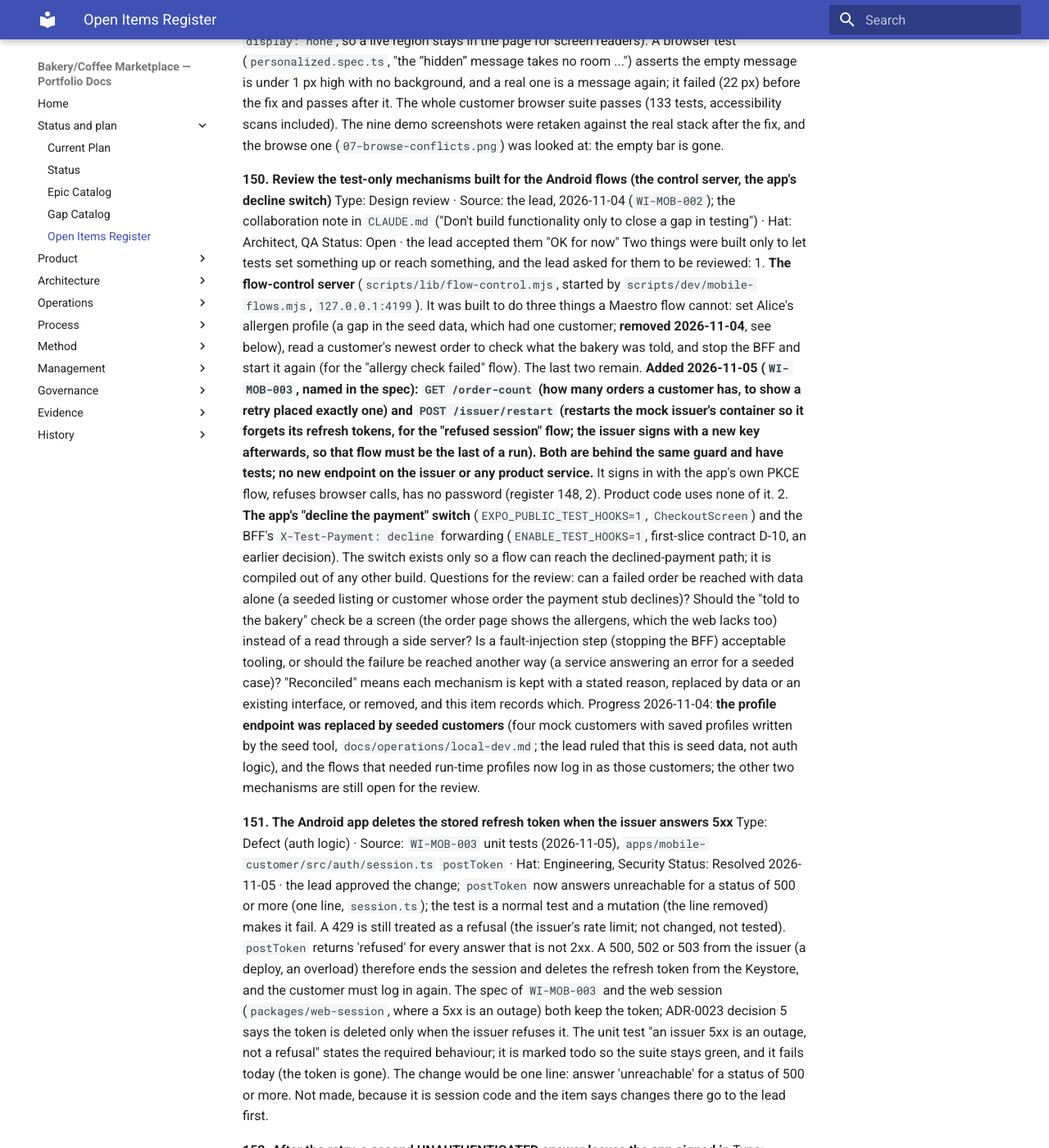
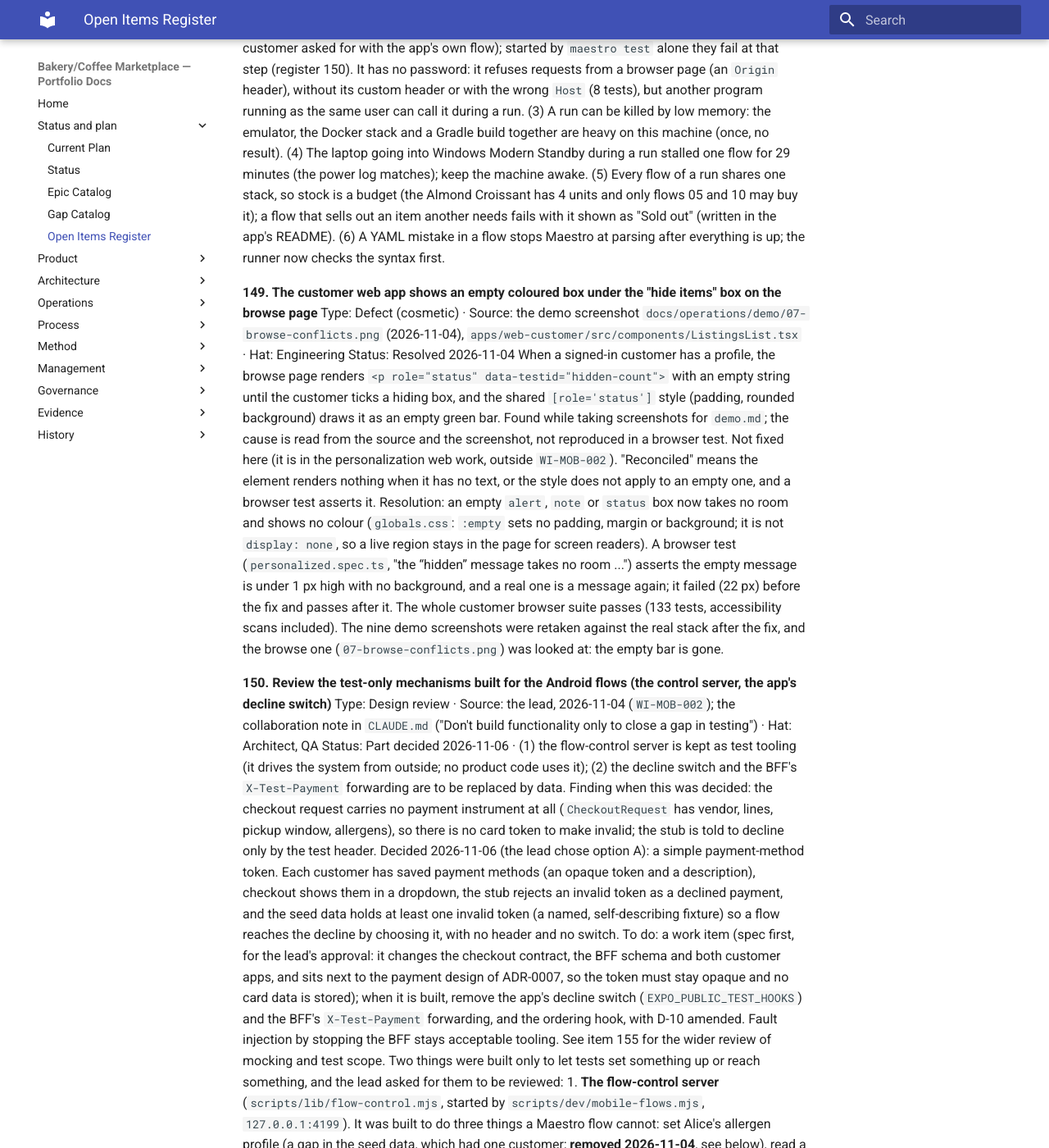
Before and after one commit to benjamin-hedrick/bakery-marketplace, an MkDocs documentation site: the page built from docs/governance/open-items-register.md, in a window 1280 px wide and 1400 px high, scrolled down 50431 px. Shown: the whole window at 82% size. Built offline with MkDocs 1.6.1 and Material for MkDocs 9.7.7, drawn with Linux system fonts in a browser that asks for light colours; some of the changed text lies outside the part shown.

Commit message:
Register: decisions of the 2026-11-06 walk-through (118, 120, 122, 131, 132, 137, 150, 152) and new item 155 (review of mocking and test scope); STATUS.md regenerated
Co-Authored-By: Claude Sonnet 5.5 <noreply@anthropic.com>

```diff
--- a/docs/governance/open-items-register.md
+++ b/docs/governance/open-items-register.md
@@ -648,27 +648,27 @@ Resolution: the `Test catalog-service` step ran for 38 minutes on the Azure agen
 
 **118. Sessions live in an LRU cache Redis, so a full cache ends logins**
 Type: Known limitation · Source: `WI-AUTH-007` phase 3, 2026-11-02 · Hat: Platform Engineering, Architect
-Status: Open
+Status: Approved 2026-11-06, not built · a separate `redis-sessions` instance with `noeviction` (eviction policy is per instance, so a key prefix or numbered database in the cache Redis cannot be protected from `allkeys-lru`) in `docker-compose.yml` and the dev Terraform
 The lead chose the cache Redis for the session store (ADR-0019). The cache Redis is configured `--maxmemory 128mb --maxmemory-policy allkeys-lru` (`docker-compose.yml`, and the same in the dev Terraform's `redis-cache`), which evicts the least recently used keys when memory is full, session records included: an evicted session is a user (or a wall screen) that is suddenly logged out. At this scale 128 MB holds hundreds of thousands of sessions (a record is about 1.5 KB), so it will not happen in a demo, but it is the wrong failure mode for a session store and nothing alerts on it. Options: a separate `redis-sessions` instance with `noeviction` (a full store then refuses new logins loudly instead of dropping old ones); or keep the shared instance and alert on evicted keys (`evicted_keys` in `INFO stats`). The session package keeps its keys under `web-session:<client id>:` so either is a configuration change. No code change is needed to decide; the decision is the lead's.
 
 **119. The dev Terraform now expects values nobody has set**
 Type: Deployment follow-up · Source: `WI-AUTH-007` phase 3, 2026-11-02 · Hat: Platform Engineering
-Status: Open
+Status: Open · stays open until the first Azure apply (decided 2026-11-06: a checklist, linked from the `WI-DEP-001` apply runbook)
 Nothing has been planned or applied on Azure. When the dev environment is next applied: (1) the Key Vault secret `session-encryption-key` is created as a placeholder, and its value (32 random bytes, base64url) must be set out of band before the web app can log anyone in (the web routes answer 503 "Login is not configured" until then); (2) a new `redis-cache` container app (TCP port 6380) holds the sessions; (3) the mock issuer's registered callback is `<web>/api/auth/callback` and its browser CORS origin setting is gone. The mocked-provider tests cover the shape (`infra/environments/dev/tests/dev.tftest.hcl`), not the behaviour on Azure. The first real apply should record the login working end to end (a browser, the deployed web app, the deployed mock issuer, the session in `redis-cache`).
 
 **120. The mock issuer skips the refresh token's client check when `client_id` is omitted**
 Type: Hardening · Source: security review of `WI-AUTH-007`, 2026-11-02 · Hat: Security, Platform Engineering
-Status: Open
+Status: Approved 2026-11-06, not built · the lead approved the fix: `client_id` required on the refresh grant, a mismatch or missing value refused, test in `RefreshTokenGrantTests` (shown to fail without the check)
 In `MockOidcIssuer.RefreshTokenGrant` the check that a refresh token is used by the client it was issued to runs only when the request carries a `client_id`; leaving it out skips the check. A stolen, still unused refresh token could be presented without naming a client. Exploiting it needs the token first, and the mock issuer is a stand-in, but it is deployed to the dev environment (`WI-DEP-001`). Fix: require `client_id` on the refresh grant and refuse a mismatch or a missing value, with a test in `RefreshTokenGrantTests`. Auth logic, so it needs the lead's approval before the change.
 
 **121. The code exchange does not validate `iss` or `aud` on the token it receives**
 Type: Hardening · Source: security review of `WI-AUTH-007`, 2026-11-02 · Hat: Security, Architect
-Status: Open
+Status: Open · deferred 2026-11-06 to the move to a real identity provider (the lead agreed)
 `packages/web-session` takes the access token from the token endpoint over the server's own call and reads its claims without checking the issuer or audience (`claims.ts` says so; every service still validates the token itself, ADR-0006). That is safe while the issuer is the mock, reached directly. When a real identity provider replaces it, check `iss` against `AUTH_ISSUER` and `aud` against the expected audience before a session is created, and verify the signature if the token is ever used for more than display. Do it with the move to a real provider, not before.
 
 **122. Nothing stops `SESSION_ALLOW_MEMORY_STORE=1` in a deployed environment**
 Type: Hardening · Source: security review of `WI-AUTH-007`, 2026-11-02 · Hat: Platform Engineering
-Status: Open
+Status: Approved 2026-11-06, not built · the lead approved: a Terraform test that the deployed web app has neither setting, and a refusal in `packages/web-session` when `APP_ORIGIN` is not loopback
 `SESSION_REDIS_URL=memory` is accepted only with `SESSION_ALLOW_MEMORY_STORE=1`, which is a guard against a mistake, not a block. If it were set on the deployed web app, sessions would live in one process, be lost on restart and not be shared between instances. Fix: a test in `infra/environments/dev/tests/dev.tftest.hcl` that the web app's environment does not contain either setting, and optionally a refusal in the package when `APP_ORIGIN` is not loopback.
 
 **123. Review and strengthen the session closeout and session start handoff**
@@ -720,13 +720,13 @@ Findings to take to the lead as proposed edits (none made yet, except the first)
 
 **131. WI-QUE-003 is Done with these decisions and verifications still open**
 Type: Open decisions and verification · Source: the close of `WI-QUE-003`, 2026-11-02 · Hat: Project Management, Quality
-Status: Open · four decisions for the lead, the rest to be done when the means exist
-Decisions for the lead (asked at the close, not yet answered): (1) **Done or Built.** `status-and-supersession.md` says Done needs "a clean-agent or CI run where it applies". The .NET tests ran on Linux in a 2-CPU container (`linux-check.mjs`) and the real stack ran with host processes and with containers, but the Azure pipeline has not run these changes. The item was marked Done on the lead's approval; if the strict reading is wanted, change it to Built with "the first Azure pipeline run" as the missing verification. (2) **Item 127** (order changes cross Redis Pub/Sub in the clear) stays open until the deployed Redis is designed: confirm that is acceptable. (3) **ADR-0021 decision 4** (a streamed response through API Management and Container Apps ingress) stays unchecked until a cloud path exists: confirm that is acceptable. (4) **The delay display** (`?delay=1`, and the "event to screen" figure) is valid only when the services and the screen share a clock; in containers on Docker Desktop it read about a second too high (an ADR-0021 note says so). Confirm that is acceptable, or ask for a measure that does not depend on it (for example the request-based figures only).
+Status: Resolved 2026-11-06 · the lead decided all four: (1) `WI-QUE-003` stays Done (reopen only if the first Azure run of its jobs fails); (2) item 127 stays open on its own and is revisited when the deployed Redis is designed; (3) ADR-0021 decision 4 stays unchecked until `WI-DEP-001` gives a cloud path; (4) the delay display is accepted as it is (quote the request-based figures). The "Verification not done" list below is not revisited until its trigger (the first Azure run, a cloud path, a real issuer) exists.
+Decisions for the lead (asked at the close; answered 2026-11-06 as above): (1) **Done or Built.** `status-and-supersession.md` says Done needs "a clean-agent or CI run where it applies". The .NET tests ran on Linux in a 2-CPU container (`linux-check.mjs`) and the real stack ran with host processes and with containers, but the Azure pipeline has not run these changes. The item was marked Done on the lead's approval; if the strict reading is wanted, change it to Built with "the first Azure pipeline run" as the missing verification. (2) **Item 127** (order changes cross Redis Pub/Sub in the clear) stays open until the deployed Redis is designed: confirm that is acceptable. (3) **ADR-0021 decision 4** (a streamed response through API Management and Container Apps ingress) stays unchecked until a cloud path exists: confirm that is acceptable. (4) **The delay display** (`?delay=1`, and the "event to screen" figure) is valid only when the services and the screen share a clock; in containers on Docker Desktop it read about a second too high (an ADR-0021 note says so). Confirm that is acceptable, or ask for a measure that does not depend on it (for example the request-based figures only).
 Verification not done, to do when the means exist: the first Azure pipeline run of the `queue`, `session` and skeleton jobs with these changes (it happens when the pull request is opened); a real issuer's token expiring on an open stream (the mock issuer's tokens last an hour and the lifetime is not configurable; a configurable lifetime in the mock issuer would let this be run); a service or Redis restarted under a live screen; an OTLP collector receiving the stream metrics; a browser other than Chromium; a streamed response through API Management and Container Apps ingress. Product work left: the vendor's actions (confirm, start, ready, complete) in the queue display, for which the endpoints exist (`ORD-007`).
 
 **132. The mock-backed browser suites fail in Firefox and WebKit in 13 places that are not yet diagnosed**
 Type: Verification gap · Source: the first cross-browser run, 2026-11-02 (`docs/evidence/cross-browser/mock-backed-2026-11-02.md`) · Hat: Quality, Frontend
-Status: Open
+Status: Open · decided 2026-11-06: diagnose only (classify each of the 13 as test flaw, reporting difference or app defect; fix nothing until the lead has seen the result), scheduled after the Sonar triage (item 153). Until then only Chromium is supported and tested.
 Both apps' suites now take `BROWSERS=all` (Chromium, Firefox, WebKit, Pixel 7, iPhone 14); the default stays Chromium so the pipeline is unchanged. Customer app: 309 of 320 passed; queue display: 158 of 160. The failures: one Firefox console warning (a script chunk failed to load on a listing page); the session cookie's `sameSite` read as `None` by WebKit where the server sends `Lax` (probably how Playwright's WebKit reports it, not confirmed); in WebKit the stock tests see the list still in the page after the URL changes, the order-refresh test sees two status requests where it expects one, and the "try again" test times out clicking "Refresh status". "Reconciled" means: each is diagnosed as a test flaw (fix the test), a reporting difference (adapt the assertion and say why), or an app defect (fix it, with approval if it touches the session), and the cross-browser run is repeated clean or with the remaining failures named. Nothing is run in a browser other than Chromium on the real stack, and the pipeline does not run the other browsers (a decision for the checkpoint's schedule, `verification-policy.md` section 4).
 
 **133. The queue board replaces its list with a list read that may be older than a change already pushed**
@@ -757,7 +757,7 @@ What this says about the project: nothing in the 124 earlier BFF tests, the brow
 
 **137. The BFF's rate-limit backstop is counted per source address, which is the web app's server, so it is shared by every user of that web app**
 Type: Design weakness · Source: the first trial of the load script, 2026-11-02 (`docs/evidence/WI-SEC-005/load-soak-2026-11-03.md`) · Hat: Security, Architect
-Status: Open
+Status: Decided 2026-11-06, not built · the lead chose option B: the web app passes the client's address in a header, the BFF trusts that header only from the web app's own address (a trusted-source setting, like `TRUSTED_PROXY_HOPS`), and counts per client. Callers that are not the trusted source (the Android app, direct calls) are still counted by their own address. Rate-limit trust logic is security-adjacent: the build needs the lead's approval of the design before code, tests that show a spoofed header from an untrusted source is ignored (and fail with the check removed), and an update of `WI-RATE-001`. To be scheduled as a work item.
 `WI-RATE-001` gave the BFF a coarse ceiling of 600 requests a minute per source address. In practice the only source is the web app's server, so the ceiling is on the whole web app, not on a user. The web apps limit each address (600 a minute) and each login (120 a minute), so one client is held well below the BFF's ceiling; but a number of clients from different addresses, or one client with many logins, can together exceed 600 a minute and then every user of that web app is refused until the window passes: the backstop protects the BFF by turning overload into an outage for everyone, not by shedding the abusive caller. The load script's first trial showed it (two readers in a loop used the whole allowance and customers' orders were refused with a rate-limit error). "Reconciled" means choosing one of: raise the ceiling to a multiple of the expected peak and accept that it is a safety net only; make the web app pass the client's address to the BFF in a header the BFF trusts only from the web app's own address (a trusted-source setting, as `TRUSTED_PROXY_HOPS` does for the web app) and count per client; or drop the BFF's counter and rely on the web app's per-login and per-address limits. The numbers in `WI-RATE-001` were the lead's starting values.
 
 
@@ -827,7 +827,7 @@ Resolution: an empty `alert`, `note` or `status` box now takes no room and shows
 
 **150. Review the test-only mechanisms built for the Android flows (the control server, the app's decline switch)**
 Type: Design review · Source: the lead, 2026-11-04 (`WI-MOB-002`); the collaboration note in `CLAUDE.md` ("Don't build functionality only to close a gap in testing") · Hat: Architect, QA
-Status: Open · the lead accepted them "OK for now"
+Status: Part decided 2026-11-06 · (1) the flow-control server is kept as test tooling (it drives the system from outside; no product code uses it); (2) the decline switch and the BFF's `X-Test-Payment` forwarding are to be replaced by data. Finding when this was decided: the checkout request carries no payment instrument at all (`CheckoutRequest` has vendor, lines, pickup window, allergens), so there is no card token to make invalid; the stub is told to decline only by the test header. Decided 2026-11-06 (the lead chose option A): a simple payment-method token. Each customer has saved payment methods (an opaque token and a description), checkout shows them in a dropdown, the stub rejects an invalid token as a declined payment, and the seed data holds at least one invalid token (a named, self-describing fixture) so a flow reaches the decline by choosing it, with no header and no switch. To do: a work item (spec first, for the lead's approval: it changes the checkout contract, the BFF schema and both customer apps, and sits next to the payment design of ADR-0007, so the token must stay opaque and no card data is stored); when it is built, remove the app's decline switch (`EXPO_PUBLIC_TEST_HOOKS`) and the BFF's `X-Test-Payment` forwarding, and the ordering hook, with D-10 amended. Fault injection by stopping the BFF stays acceptable tooling. See item 155 for the wider review of mocking and test scope.
 Two things were built only to let tests set something up or reach something, and the lead asked for them to be reviewed:
 1. **The flow-control server** (`scripts/lib/flow-control.mjs`, started by `scripts/dev/mobile-flows.mjs`, `127.0.0.1:4199`). It was built to do three things a Maestro flow cannot: set Alice's allergen profile (a gap in the seed data, which had one customer; **removed 2026-11-04**, see below), read a customer's newest order to check what the bakery was told, and stop the BFF and start it again (for the "allergy check failed" flow). The last two remain. **Added 2026-11-05 (`WI-MOB-003`, named in the spec): `GET /order-count` (how many orders a customer has, to show a retry placed exactly one) and `POST /issuer/restart` (restarts the mock issuer's container so it forgets its refresh tokens, for the "refused session" flow; the issuer signs with a new key afterwards, so that flow must be the last of a run). Both are behind the same guard and have tests; no new endpoint on the issuer or any product service.** It signs in with the app's own PKCE flow, refuses browser calls, has no password (register 148, 2). Product code uses none of it.
 2. **The app's "decline the payment" switch** (`EXPO_PUBLIC_TEST_HOOKS=1`, `CheckoutScreen`) and the BFF's `X-Test-Payment: decline` forwarding (`ENABLE_TEST_HOOKS=1`, first-slice contract D-10, an earlier decision). The switch exists only so a flow can reach the declined-payment path; it is compiled out of any other build.
@@ -840,7 +840,7 @@ Status: Resolved 2026-11-05 · the lead approved the change; `postToken` now ans
 
 **152. After the retry, a second UNAUTHENTICATED answer leaves the app signed in**
 Type: Question (behaviour) · Source: `WI-MOB-003` unit tests (2026-11-05), `apps/mobile-customer/src/api.ts` · Hat: Engineering
-Status: Open · needs the lead's decision
+Status: Decided 2026-11-06, not built · the lead chose B: when the retry after a renewal is rejected too, the session ends (state signedOut, refresh token deleted, login screen). Reason: a user stuck on error screens is worse than a login prompt, and a fresh sign-in gets a fresh token; keeping the token would only sign the user in silently into the same failure on the next start. To build: the change in `api.ts` (session code, approved by this choice), the unit tests changed to assert it (and shown to fail without the change), the `WI-MOB-003` spec wording kept, and a dated note at the bottom of ADR-0023 (the token is deleted when the issuer refuses it, or when the BFF rejects a token the issuer has just issued). A device clock more than the services' 2-minute tolerance (`AuthServiceExtensions.cs`) off the server is one way to reach the case.
 When the BFF answers UNAUTHENTICATED, the app renews the access token once and retries once (tested: no loop). If the retry is rejected as well, `gql` throws an ApiError with the code UNAUTHENTICATED but the session state stays signedIn (the issuer accepted the refresh, so nothing ends the session). Screens that check for that code show their own message; the login screen does not appear. The spec wording ("ends in the sign-in state") suggests it should. It only happens when the issuer and the BFF disagree about a token (a misconfigured audience, a clock difference), so it is a robustness question, not a known path. The tests assert the current behaviour (an error, one renewal, one retry).
 
 **153. First SonarQube Community scan: 15 bugs, 37 vulnerabilities, 224 code smells to triage**
@@ -852,3 +852,8 @@ First run of the local SonarQube scan (C# and TypeScript, 21,345 lines of code,
 Type: Option (future) · Source: lead, 2026-11-05 · Hat: Engineering
 Status: Open · not scheduled
 The scan runs only locally (`node scripts/ci/sonar-scan.mjs`, item 153). If it should run on every build, there are two ways: a SonarQube server container started inside the pipeline job (no account, no cost, but about 8 minutes and a large image on every run, and nothing remembered between runs, so it cannot tell new code from old), or SonarQube Cloud with its Azure DevOps extension (remembers history and judges new code, but needs an account and a token in the pipeline variables, and the free plan's limits for a private repository must be checked first). Either way it would start as a soft, non-blocking job like the other first runs. Decide after the findings of item 153 are triaged, so the first pipeline run does not start with a long list of old findings.
+
+**155. Agenda: review what is mocked, what is intercepted, and what each kind of test covers; consider Selenium**
+Type: Process review (agenda) · Source: lead, 2026-11-06 (while deciding item 150) · Hat: Quality, Architect
+Status: Open · to be taken up after the current register walk-through
+Scope the lead named: (1) what each suite mocks or intercepts (the mock BFF and stubbed issuer of the browser suites, the fake issuer, Playwright route interception, in-memory backends, the declined-payment header, the flow-control server) and what each therefore cannot show; (2) the scope of each kind of test (unit, contract, adapter against real Docker, mock-backed browser, real-stack smoke, Maestro) written down in one place and compared with `test-strategy.md`; (3) whether to add Selenium (for example for cross-browser runs against the real stack, item 132) alongside Playwright, and what it would add. "Reconciled" means a short review document with a table of test layers, what is real and what is faked in each, the gaps, and the lead's decision on Selenium. Related: items 132, 148, 150.
```
